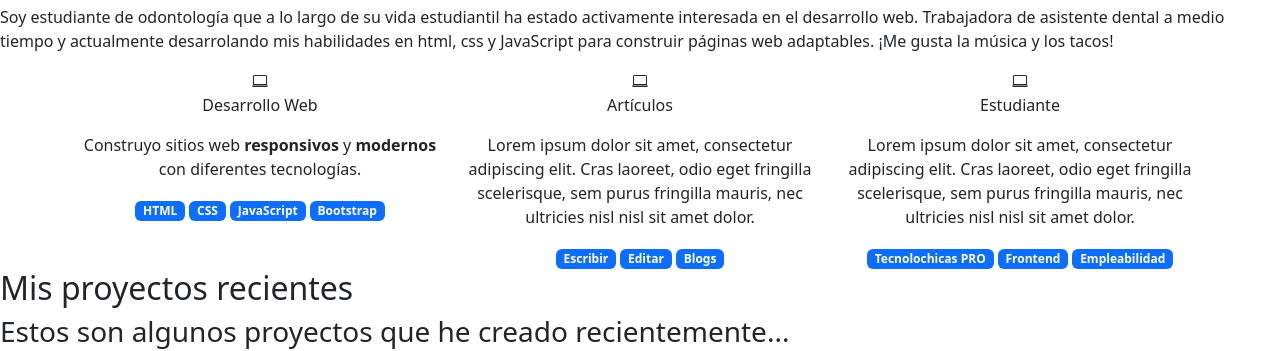
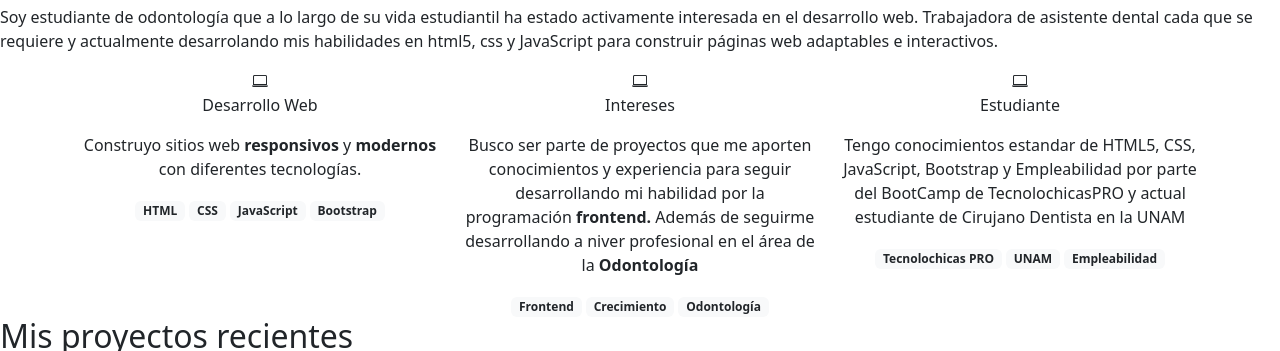
Before and after one commit to Zjimena/Zjimena.github.io, a plain HTML site: page index.html in a window 1280 px wide. Shown: the part 2193-2544 px from the top of the page. Drawn offline with nearby package versions, Linux system fonts and the light colour scheme; a web font is replaced by a local one.

Commit message:
index.html

```diff
--- a/index.html
+++ b/index.html
@@ -56,7 +56,10 @@
       <div class="hero-principal d-flex flex-column justify-content-center align-items-center">
         <img class="hero-imagen-desarrollador rounded-circle" src="imagenes/Jimenaaa.jpeg" alt="Foto de Jimena">
         <h1>Hola, soy Jimena </h1>
-        <!--<h2>Desarrollo sitios web y escribo artículos sobre programación.</h2>-->
+        <link rel="preconnect" href="https://fonts.googleapis.com">
+        <link rel="preconnect" href="https://fonts.gstatic.com" crossorigin>
+        <link href="https://fonts.googleapis.com/css2?family=Titan+One&display=swap" rel="stylesheet">
+        <!--<h2>Estudiante de Odontología y aprendiz de programación frontend.</h2>-->
 
         <!--Animación con JavaScript-->
         <h2 class="text-secundary"  id="typewriter"></h2>
@@ -70,7 +73,13 @@
     <section id="sobre-mi" class="sobre-mi seccion-oscura">
       <div class="contenedor">
         <h2 class="seccion-titulo">Conoce a Jimena Escudero</h2>
-        <p class="seccion-texto"> Soy estudiante de odontología que a lo largo de su vida estudiantil ha estado activamente interesada en el desarrollo web. Trabajadora de asistente dental a medio tiempo y  actualmente desarrolando mis habilidades en html, css y JavaScript para construir páginas web adaptables. ¡Me gusta la música y los tacos! </p>
+        <link rel="preconnect" href="https://fonts.googleapis.com">
+        <link rel="preconnect" href="https://fonts.gstatic.com" crossorigin>
+        <link href="https://fonts.googleapis.com/css2?family=Titan+One&display=swap" rel="stylesheet">
+        <p class="seccion-texto"> Soy estudiante de odontología que a lo largo de su vida estudiantil ha estado activamente interesada en el desarrollo web. Trabajadora de asistente dental cada que se requiere y  actualmente desarrolando mis habilidades en html5, css y JavaScript para construir páginas web adaptables e interactivos. </p>
+        <link rel="preconnect" href="https://fonts.googleapis.com">
+        <link rel="preconnect" href="https://fonts.gstatic.com" crossorigin>
+        <link href="https://fonts.googleapis.com/css2?family=Source+Serif+4:opsz@8..60&display=swap" rel="stylesheet">
       </div>
     </section>
 
@@ -84,32 +93,35 @@
             <p class="experiencia-titulo">Desarrollo Web</p>
             <p>Construyo sitios web <b>responsivos</b> y <b>modernos</b> con diferentes tecnologías.</p>
             <div class="badges-contenedor">
-              <span class="badge text-bg-primary">HTML</span>
-              <span class="badge text-bg-primary">CSS</span>
-              <span class="badge text-bg-primary">JavaScript</span>
-              <span class="badge text-bg-primary">Bootstrap</span>
+              <span class="badge bg-light text-dark">HTML</span>
+              <span class="badge bg-light text-dark">CSS</span>
+              <span class="badge bg-light text-dark">JavaScript</span>
+              <span class="badge bg-light text-dark">Bootstrap</span>
             </div>
           </div>
           <!-- Articulos -->
           <div class="columna col-12 col-md-4">
             <i class="bi bi-laptop"></i>
-            <p class="experiencia-titulo">Artículos</p>
-            <p>Lorem ipsum dolor sit amet, consectetur adipiscing elit. Cras laoreet, odio eget fringilla scelerisque, sem purus fringilla mauris, nec ultricies nisl nisl sit amet dolor. </p>
+            <p class="experiencia-titulo">Intereses</p>
+            <p>Busco ser parte de proyectos que me aporten conocimientos y experiencia para seguir desarrollando mi habilidad por la programación <b>frontend.</b> Además de seguirme desarrollando a niver profesional en el área de la <b>Odontología</b> </p>
+            <link rel="preconnect" href="https://fonts.googleapis.com">
+            <link rel="preconnect" href="https://fonts.gstatic.com" crossorigin>
+            <link href="https://fonts.googleapis.com/css2?family=Source+Serif+4:opsz@8..60&display=swap" rel="stylesheet">
             <div class="badges-contenedor">
-              <span class="badge text-bg-primary">Escribir</span>
-              <span class="badge text-bg-primary">Editar</span>
-              <span class="badge text-bg-primary">Blogs</span>
+              <span class="badge bg-light text-dark">Frontend</span>
+              <span class="badge bg-light text-dark">Crecimiento</span>
+              <span class="badge bg-light text-dark">Odontología</span>
             </div>
           </div>
           <!-- Estudiante -->
           <div class="columna col-12 col-md-4">
             <i class="bi bi-laptop"></i>
             <p class="experiencia-titulo">Estudiante</p>
-            <p>Lorem ipsum dolor sit amet, consectetur adipiscing elit. Cras laoreet, odio eget fringilla scelerisque, sem purus fringilla mauris, nec ultricies nisl nisl sit amet dolor. </p>
+            <p> Tengo conocimientos estandar de HTML5, CSS, JavaScript, Bootstrap y Empleabilidad por parte del BootCamp de TecnolochicasPRO y actual estudiante de Cirujano Dentista en la UNAM </p>
             <div class="badges-contenedor">
-              <span class="badge text-bg-primary">Tecnolochicas PRO</span>
-              <span class="badge text-bg-primary">Frontend</span>
-              <span class="badge text-bg-primary">Empleabilidad</span>
+              <span class="badge bg-light text-dark">Tecnolochicas PRO</span>
+              <span class="badge bg-light text-dark">UNAM</span>
+              <span class="badge bg-light text-dark">Empleabilidad</span>
             </div>
           </div>
         </div>
@@ -119,6 +131,9 @@
     <!-- Proyectos -->
     <section id="proyectos" class="proyectos-recientes seccion-clara d-flex flex-column">
       <h2 class="seccion-titulo texto-negro">Mis proyectos recientes</h2>
+      <link rel="preconnect" href="https://fonts.googleapis.com">
+        <link rel="preconnect" href="https://fonts.gstatic.com" crossorigin>
+        <link href="https://fonts.googleapis.com/css2?family=Titan+One&display=swap" rel="stylesheet">
       <h3 class="seccion-descripcion">Estos son algunos proyectos que he creado recientemente...</h3>
       <!-- Galeria de Proyectos -->
       <div class="container text-center proyectos-contenedor">
@@ -145,9 +160,9 @@
             <div class="proyecto">
               <img src="imagenes/proyecto2.png" alt="Proyecto 1">
               <div class="overlay">
-                <p>Proyecto 2</p>
+                <p>Página de personajes literarios</p>
                 <div class="iconos-contenedor">
-                  <a href="https://github.com/" target="_blank" rel="noopener noreferrer">
+                  <a href="https://github.com/Zjimena/PaginadeLibros" target="_blank" rel="noopener noreferrer">
                     <i class="bi bi-github"></i>
                   </a>
                   <a href="#/" target="_blank" rel="noopener noreferrer">
@@ -228,7 +243,7 @@
         </div>
       </div>
       <a href="https://github.com/" target="_blank" rel="noopener noreferrer">
-        <button type="button" class="btn btn-info">
+        <button type="button" class="btn btn-outline-dark">
           Ver más proyectos
           <i class="bi bi-arrow-right-circle-fill"></i>
         </button>
@@ -314,7 +329,7 @@
       <img class="footer-logo" src="imagenes/icono-blanco.svg" alt="Logo del portafolio">
       <p class="footer-texto text-center">Si lo puedo imaginar,<br>lo puedo <b>programar</b> {💗}</p>
       <div class="iconos-redes-sociales d-flex flex-wrap align-items-center justify-content-center">
-        <a href="#" target="_blank" rel="noopener noreferrer">
+        <a href="https://twitter.com/zjimena" target="_blank" rel="noopener noreferrer">
           <i class="bi bi-twitter"></i>
         </a>
         <a href="https://github.com/Zjimena" target="_blank" rel="noopener noreferrer">
@@ -323,14 +338,14 @@
         <a href="https://www.linkedin.com/in/jimena-escudero-z/" target="_blank" rel="noopener noreferrer">
           <i class="bi bi-linkedin"></i>
         </a>
-        <a href="#" target="_blank" rel="noopener noreferrer">
+        <a href="https://www.instagram.com/jimena._.z16/" target="_blank" rel="noopener noreferrer">
           <i class="bi bi-instagram"></i>
         </a>
         <a href="mailto:janedoe@micorreo.com" target="_blank" rel="noopener noreferrer">
           <i class="bi bi-envelope"></i>
         </a>
       </div>
-      <div class="derechos-de-autor">Creado por Jimena Escudero(2023) &#169;</div>
+      <div class="derechos-de-autor">Creado por Jimena Escudero (2023) &#169;</div>
     </footer>
 
     <script src="https://cdn.jsdelivr.net/npm/bootstrap@5.2.2/dist/js/bootstrap.bundle.min.js" integrity="sha384-OERcA2EqjJCMA+/3y+gxIOqMEjwtxJY7qPCqsdltbNJuaOe923+mo//f6V8Qbsw3" crossorigin="anonymous"></script>
```
